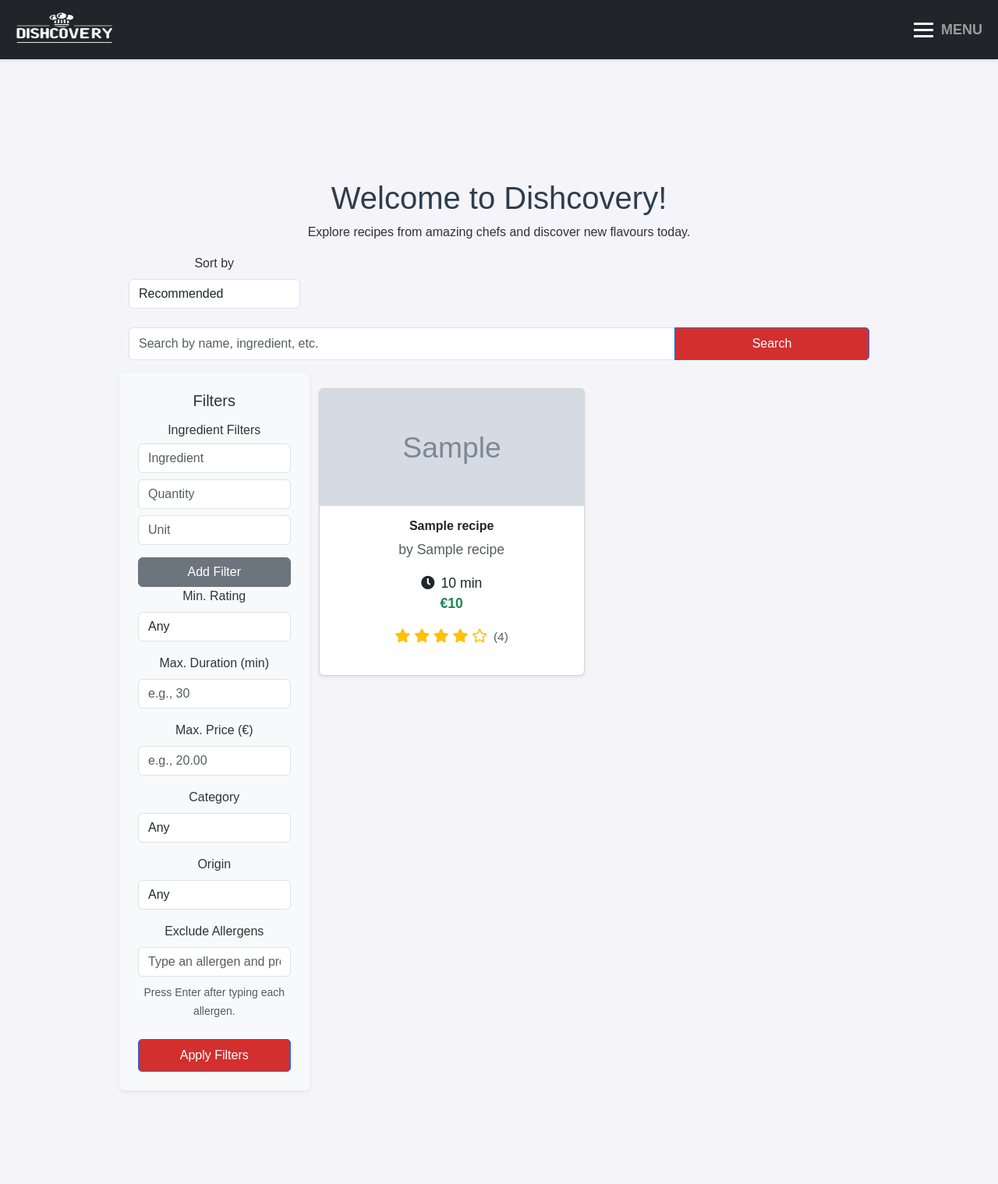
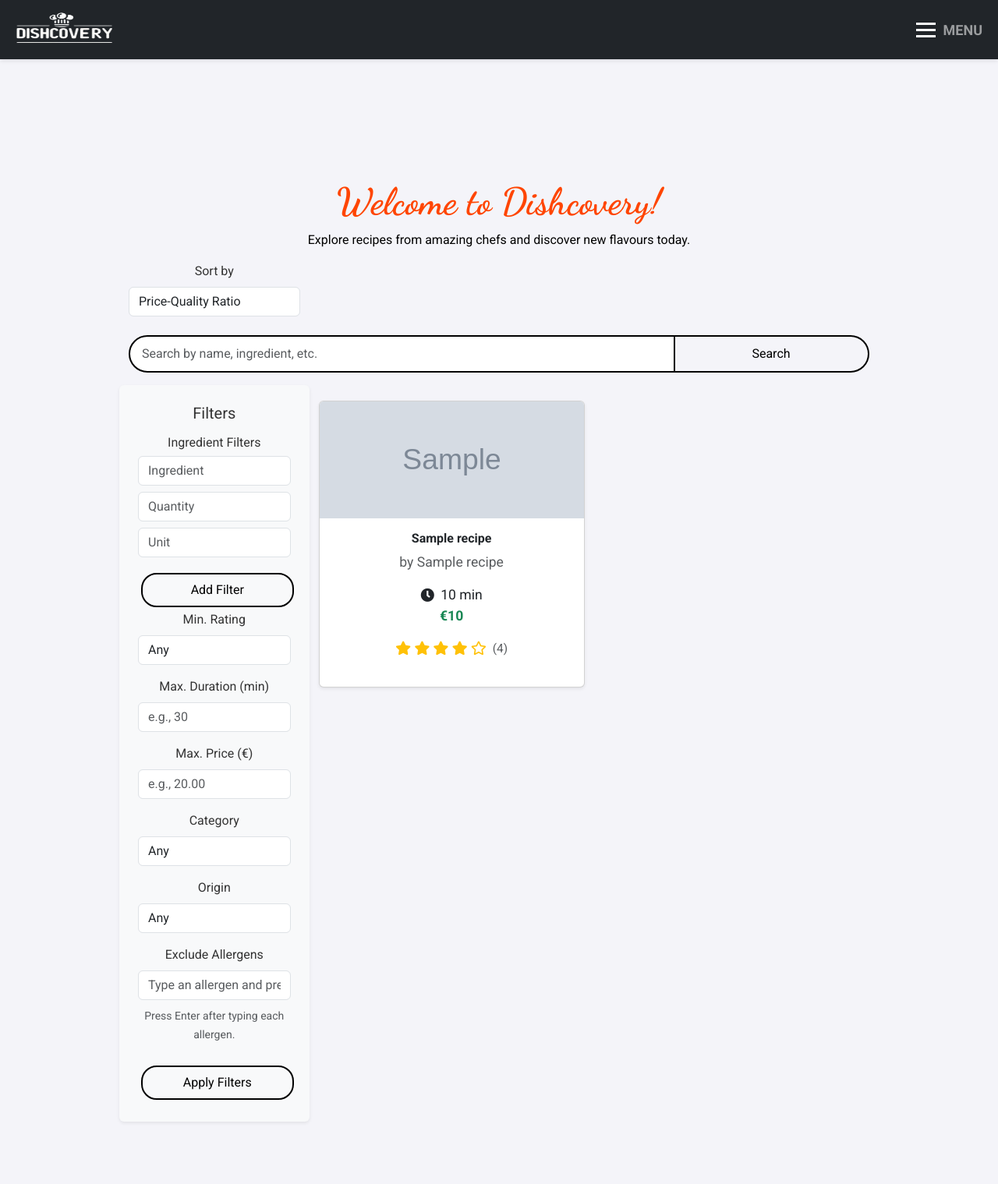
Before and after one commit to Marketplace-development/even-groups-a-d2024-group16, a Flask app: template app/templates/dashboard.html in a window 1280 px wide. Shown: the whole page at 78% size. Before the commit the page ends 1400 px from the top, so only its background shows below. Run offline with Flask 3, Linux system fonts and the light colour scheme; the template is opened without the code that fills it: most values are stand-ins (such as "Sample title", 1, 10 or a date in 2020); grey boxes marked "Sample" are stand-in pictures.

Commit message:
layout dashboard

```diff
--- a/app/static/css/style.css
+++ b/app/static/css/style.css
@@ -1,6 +1,17 @@
+/*Welcome content*/
+.welcome-content h1 {
+    font-family: 'Dancing Script', cursive; /* Elegant handwritten font */
+    color: #ff4500; /* Red color */
+    font-size: 3rem; /* Increase font size for emphasis */
+}
+
+.welcome-content p {
+    color: black; /* Ensure the text is readable on the white background */
+}
+
 /* Algemene instellingen */
 body {
-    font-family: Arial, sans-serif;
+    font-family: Roboto, sans-serif;
     margin: 0;
     padding: 0;
     background-color: #f0f8ff;
@@ -8,7 +19,6 @@ body {
 }
 
 .container {
-    max-width: 1200px;
     margin: 0 auto;
     padding: 20px;
     text-align: center;
@@ -87,7 +97,7 @@ h1 {
 }
 
 .recipe-card {
-    background: #fff;
+    background: #fafafa;
     border: 1px solid #ddd;
     border-radius: 8px;
     box-shadow: 0 2px 5px rgba(0, 0, 0, 0.1);
@@ -121,6 +131,39 @@ h1 {
 .recipe-card .recipe-details strong {
     color: #003366;
 }
+
+
+
+/*zoekbalk en searchknop aansluiten en afgeronde hoeken */
+.input-group .form-control {
+    width: 70%;
+    border-radius: 25px 0 0 25px; /* Linker afgeronde hoeken */
+    border: 2px solid #000; /* Voeg een rand toe zoals de knop */
+    margin: 0; /* Voorkom ruimte */
+    height: 48px;
+    border-radius: 25px;
+    box-sizing: border-box;
+    padding: 10px 15px;
+    line-height: 1;
+}
+
+.input-group .btn {
+    width: 30%;
+    height: 100%; /* Gelijke hoogte met de input */
+    border-radius: 0 25px 25px 0; /* Rechter afgeronde hoeken */
+    border: 2px solid #000; /* Zorg dat de randen consistent zijn */
+    border-left: none; /* Vermijd dubbele rand tussen input en knop */
+    vertical-align: middle;
+    margin: 0; /* Voorkom ruimte */
+    height: 48px;
+    border-radius: 25px;
+    box-sizing: border-box;
+    padding: 10px 15px;
+    line-height: 1;
+
+}
+
+
 /* Zorg ervoor dat de header vast blijft staan */
 nav.navbar {
     position: fixed;
@@ -128,6 +171,7 @@ nav.navbar {
     width: 100%;
     z-index: 1030; /* Zorgt ervoor dat de header altijd boven andere elementen blijft */
     box-shadow: 0 2px 5px rgba(0, 0, 0, 0.1); /* Optionele schaduw voor visuele scheiding */
+
 }
 
 /* Voeg extra ruimte toe aan de inhoud, zodat het niet onder de header wordt verborgen */
--- a/app/templates/base.html
+++ b/app/templates/base.html
@@ -6,9 +6,12 @@
     <title>{% block title %}Dishcovery{% endblock %}</title>
     <link rel="stylesheet" href="{{ url_for('static', filename='css/style.css') }}">
     <link href="https://cdn.jsdelivr.net/npm/bootstrap@5.3.0/dist/css/bootstrap.min.css" rel="stylesheet">
+    <link href="https://cdnjs.cloudflare.com/ajax/libs/font-awesome/5.15.4/css/all.min.css" rel="stylesheet">
+    <link href="https://fonts.googleapis.com/css2?family=Roboto:wght@400;700&family=Dancing+Script:wght@700&display=swap" rel="stylesheet">
+
     <style>
         body {
-            font-family: 'Arial', sans-serif;
+            font-family: 'Roboto', sans-serif;
             background-color: #f4f4f9;
             color: #333;
         }
@@ -23,30 +26,50 @@
             color: #2c3e50;
         }
 
+
         .btn-primary {
-            background-color: #d32f2f;
-            color: white;
-            padding: 8px 12px;
-            text-decoration: none;
-            border-radius: 5px;
+            margin: 0.5rem;
+            padding: 0.75rem 1.5rem;
+            font-size: 1.25rem;
+            border: 2px solid black;
+            background-color: transparent;
+            color: black;
+            border-radius: 25px;
+            transition: all 0.3s ease;
+            align-items: center; /* Centreer de inhoud verticaal */
         }
 
         .btn-primary:hover {
-            background-color: #d32f2f;
+            background-color: black;
+            color: white;
         }
 
-        .btn-danger {
-            background-color: #e74c3c;
+        .btn-outline-light:hover {
+            background-color: black;
+            color: white;
         }
 
-        .btn-danger:hover {
-            background-color: #c0392b;
+        .btn-secondary {
+            margin: 0.25rem; /* Smaller margin */
+            padding: 0.5rem 1rem; /* Smaller padding */
+            font-size: 1rem; /* Smaller font size */
+            border: 2px solid black; /* Same border as btn-custom */
+            background-color: transparent;
+            color: black;
+            border-radius: 20px; /* Slightly smaller border radius */
+            transition: all 0.3s ease;
+        }
+
+        /* Hover effects for btn-secondary */
+        .btn-secondary:hover {
+            background-color: black;
+            color: white;
         }
 
         .flash-messages {
             position: fixed;
             top: 10px;
-            left: 10px; /* Verander 'right' naar 'left' */
+            left: 10px;
             z-index: 1050;
             width: 300px;
         }
@@ -57,9 +80,6 @@
             transition: opacity 0.5s ease;
         }
     </style>
-</head>
-<head>
-    <link href="https://cdnjs.cloudflare.com/ajax/libs/font-awesome/5.15.4/css/all.min.css" rel="stylesheet">
 </head>
 
 <body>
@@ -86,7 +106,6 @@
         {% endblock %}
     </div>
 
-
     <script src="https://cdn.jsdelivr.net/npm/bootstrap@5.3.0/dist/js/bootstrap.bundle.min.js"></script>
     <script>
         // Automatically hide flash messages after 5 seconds
--- a/app/templates/dashboard.html
+++ b/app/templates/dashboard.html
@@ -8,7 +8,7 @@
     <div class="container-fluid">
         <!-- Vervang Dishcovery tekst door een afbeelding -->
         <a class="navbar-brand" href="{{ url_for('main.dashboard') }}">
-            <img src="{{ url_for('static', filename='images/Dishcovery-logo-wit.png') }}" alt="Dishcovery Logo" height="50" width="140"> <!-- Breedte verhoogd en hoogte iets aangepast -->
+            <img src="{{ url_for('static', filename='images/Dishcovery-logo-wit.png') }}" alt="Dishcovery Logo" height="50" width="140">
         </a>
 
         <button class="navbar-toggler" type="button" data-bs-toggle="collapse" data-bs-target="#navbarNav" aria-controls="navbarNav" aria-expanded="false" aria-label="Toggle navigation">
@@ -30,14 +30,14 @@
                     </a>
                     <ul class="dropdown-menu dropdown-menu-end p-3" aria-labelledby="menuButton" style="min-width: 200px; border-radius: 10px;">
                         {% if session.get('role') == 'customer' %}
-                            <li><a class="dropdown-item btn btn-outline-secondary mb-2 p-2 text-center" href="{{ url_for('main.my_recipes') }}" style="border-radius: 5px;">My Recipes</a></li>
-                            <li><a class="dropdown-item btn btn-outline-secondary mb-2 p-2 text-center" href="{{ url_for('main.edit_profile') }}" style="border-radius: 5px;">Edit Profile</a></li>
+                            <li><a class="dropdown-item btn btn-primary mb-2" href="{{ url_for('main.my_recipes') }}">My Recipes</a></li>
+                            <li><a class="dropdown-item btn btn-primary mb-2" href="{{ url_for('main.edit_profile') }}">Edit Profile</a></li>
                         {% elif session.get('role') == 'chef' %}
-                            <li><a class="dropdown-item btn btn-outline-secondary mb-2 p-2 text-center" href="{{ url_for('main.my_uploads') }}" style="border-radius: 5px;">My Uploads</a></li>
-                            <li><a class="dropdown-item btn btn-outline-secondary mb-2 p-2 text-center" href="{{ url_for('main.add_recipe') }}" style="border-radius: 5px;">Add Recipe</a></li>
-                            <li><a class="dropdown-item btn btn-outline-secondary mb-2 p-2 text-center" href="{{ url_for('main.edit_profile') }}" style="border-radius: 5px;">Edit Profile</a></li>
+                            <li><a class="dropdown-item btn btn-primary mb-2" href="{{ url_for('main.my_uploads') }}">My Uploads</a></li>
+                            <li><a class="dropdown-item btn btn-primary mb-2" href="{{ url_for('main.add_recipe') }}">Add Recipe</a></li>
+                            <li><a class="dropdown-item btn btn-primary mb-2" href="{{ url_for('main.edit_profile') }}">Edit Profile</a></li>
                         {% endif %}
-                        <li><a class="dropdown-item p-2 text-center" href="{{ url_for('main.logout') }}" style="color: red; border-radius: 5px;">Logout</a></li>
+                        <li><a class="dropdown-item btn btn-primary text-danger mb-2" href="{{ url_for('main.logout') }}">Logout</a></li>
                     </ul>
                 </li>
             </ul>
@@ -45,7 +45,8 @@
     </div>
 </nav>
 
-<div class="container mt-5 pt-4">
+
+<div class="container mt-5 pt-4 welcome-content">
     <h1 class="text-center">Welcome to Dishcovery!</h1>
     <p class="text-center">Explore recipes from amazing chefs and discover new flavours today.</p>
 
@@ -56,42 +57,18 @@
                 <label for="sort_by" class="form-label">Sort by</label>
                 <select name="sort_by" id="sort_by" class="form-control" onchange="this.form.submit()">
                     {% if session.get('role') == 'chef' %}
-                        <!-- Sorteeropties voor Chefs -->
-                        <option value="price_quality" {% if request.args.get('sort_by', 'price_quality') == 'price_quality' %}selected{% endif %}>
-                            Price-Quality Ratio
-                        </option>
-                        <option value="price_low_to_high" {% if request.args.get('sort_by') == 'price_low_to_high' %}selected{% endif %}>
-                            Price (Low to High)
-                        </option>
-                        <option value="price_high_to_low" {% if request.args.get('sort_by') == 'price_high_to_low' %}selected{% endif %}>
-                            Price (High to Low)
-                        </option>
-                        <option value="prep_time_asc" {% if request.args.get('sort_by') == 'prep_time_asc' %}selected{% endif %}>
-                            Preparation Time (Low to High)
-                        </option>
-                        <option value="prep_time_desc" {% if request.args.get('sort_by') == 'prep_time_desc' %}selected{% endif %}>
-                            Preparation Time (High to Low)
-                        </option>
+                        <option value="price_quality" {% if request.args.get('sort_by', 'price_quality') == 'price_quality' %}selected{% endif %}>Price-Quality Ratio</option>
+                        <option value="price_low_to_high" {% if request.args.get('sort_by') == 'price_low_to_high' %}selected{% endif %}>Price (Low to High)</option>
+                        <option value="price_high_to_low" {% if request.args.get('sort_by') == 'price_high_to_low' %}selected{% endif %}>Price (High to Low)</option>
+                        <option value="prep_time_asc" {% if request.args.get('sort_by') == 'prep_time_asc' %}selected{% endif %}>Preparation Time (Low to High)</option>
+                        <option value="prep_time_desc" {% if request.args.get('sort_by') == 'prep_time_desc' %}selected{% endif %}>Preparation Time (High to Low)</option>
                     {% else %}
-                        <!-- Sorteeropties voor Gebruikers -->
-                        <option value="recommended" {% if request.args.get('sort_by', 'recommended') == 'recommended' %}selected{% endif %}>
-                            Recommended
-                        </option>
-                        <option value="price_quality" {% if request.args.get('sort_by') == 'price_quality' %}selected{% endif %}>
-                            Price-Quality Ratio
-                        </option>
-                        <option value="price_low_to_high" {% if request.args.get('sort_by') == 'price_low_to_high' %}selected{% endif %}>
-                            Price (Low to High)
-                        </option>
-                        <option value="price_high_to_low" {% if request.args.get('sort_by') == 'price_high_to_low' %}selected{% endif %}>
-                            Price (High to Low)
-                        </option>
-                        <option value="prep_time_asc" {% if request.args.get('sort_by') == 'prep_time_asc' %}selected{% endif %}>
-                            Preparation Time (Low to High)
-                        </option>
-                        <option value="prep_time_desc" {% if request.args.get('sort_by') == 'prep_time_desc' %}selected{% endif %}>
-                            Preparation Time (High to Low)
-                        </option>
+                        <option value="recommended" {% if request.args.get('sort_by', 'recommended') == 'recommended' %}selected{% endif %}>Recommended</option>
+                        <option value="price_quality" {% if request.args.get('sort_by', 'price_quality') == 'price_quality' %}selected{% endif %}>Price-Quality Ratio</option>
+                        <option value="price_low_to_high" {% if request.args.get('sort_by') == 'price_low_to_high' %}selected{% endif %}>Price (Low to High)</option>
+                        <option value="price_high_to_low" {% if request.args.get('sort_by') == 'price_high_to_low' %}selected{% endif %}>Price (High to Low)</option>
+                        <option value="prep_time_asc" {% if request.args.get('sort_by') == 'prep_time_asc' %}selected{% endif %}>Preparation Time (Low to High)</option>
+                        <option value="prep_time_desc" {% if request.args.get('sort_by') == 'prep_time_desc' %}selected{% endif %}>Preparation Time (High to Low)</option>
                     {% endif %}
                 </select>
             </div>
@@ -101,12 +78,12 @@
     <div class="mb-3">
         <form method="GET" action="{{ url_for('main.dashboard') }}">
             <div class="input-group">
-                <input type="text" name="search" class="form-control" placeholder="Search by name, ingredient, etc."
-                       value="{{ request.args.get('search', '') }}">
-                <button type="submit" class="btn btn-primary">Search</button>
+                <input type="text" class="form-control" placeholder="Search by name, ingredient, etc." aria-label= "Search input" name="search" value="{{ request.args.get('search', '') }}">
+                <button class="btn btn-secondary" type="submit">Search</button>
             </div>
         </form>
     </div>
+
     <div class="row">
         <!-- Filters Sidebar -->
         <div class="col-md-3 bg-light p-4 shadow-sm rounded">
@@ -221,7 +198,7 @@
                         allergiesHidden.value = allergies.join(",");
                     }
                 </script>
-                <button type="submit" class="btn btn-primary w-100">Apply Filters</button>
+                <button type="submit" class="btn btn-secondary">Apply Filters</button>
             </form>
         </div>
 
```
